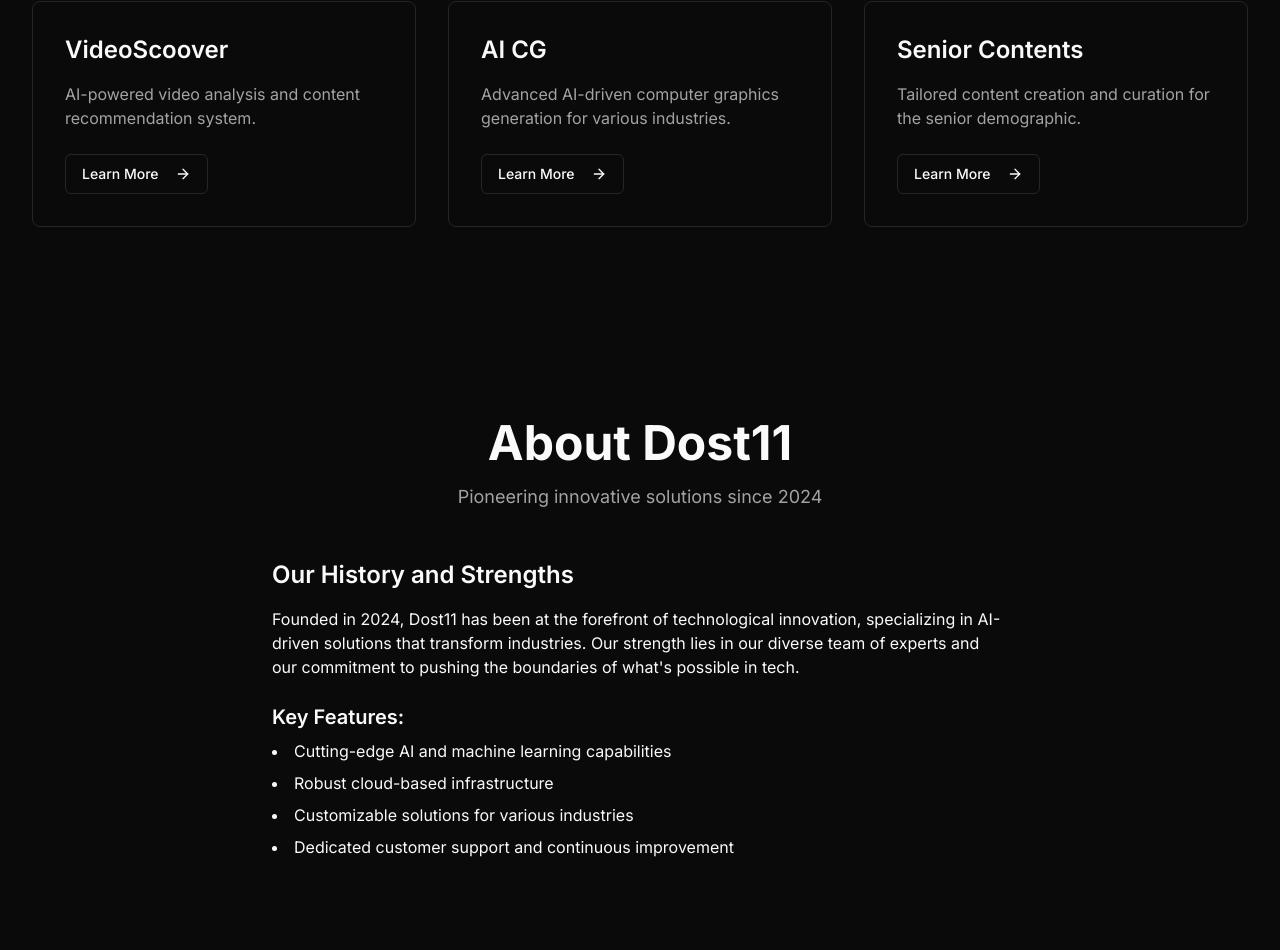
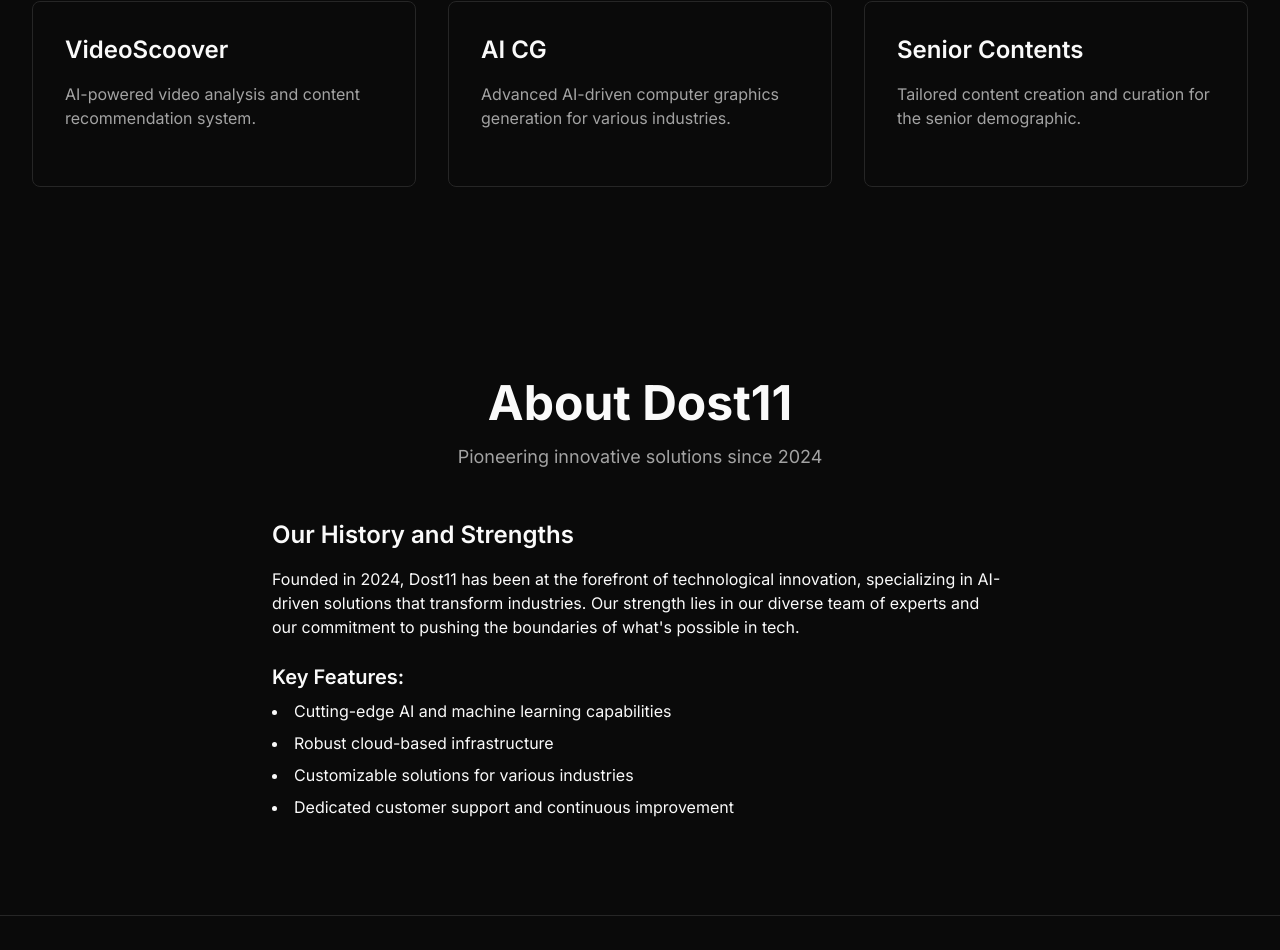
Before and after one commit to dost11/dost11.github.io, a Next.js app: page /en in a window 1280 px wide. Shown: the part 1787-2737 px from the top of the page. Built offline with nearby package versions, Linux system fonts and the light colour scheme.

Commit message:
chore: hide solution buttons

```diff
--- a/components/solutions.tsx
+++ b/components/solutions.tsx
@@ -36,11 +36,11 @@ export default function Solutions() {
             <div key={solution.title} className="relative overflow-hidden rounded-lg border bg-background p-8">
               <h3 className="text-2xl font-semibold mb-4">{solution.title}</h3>
               <p className="text-muted-foreground mb-6">{solution.description}</p>
-              <Link href={solution.link}>
+              {/* <Link href={solution.link}>
                 <Button variant="outline">
                   {t("learnMore")} <ArrowRight className="ml-2 h-4 w-4" />
                 </Button>
-              </Link>
+              </Link> */}
             </div>
           ))}
         </div>
```
